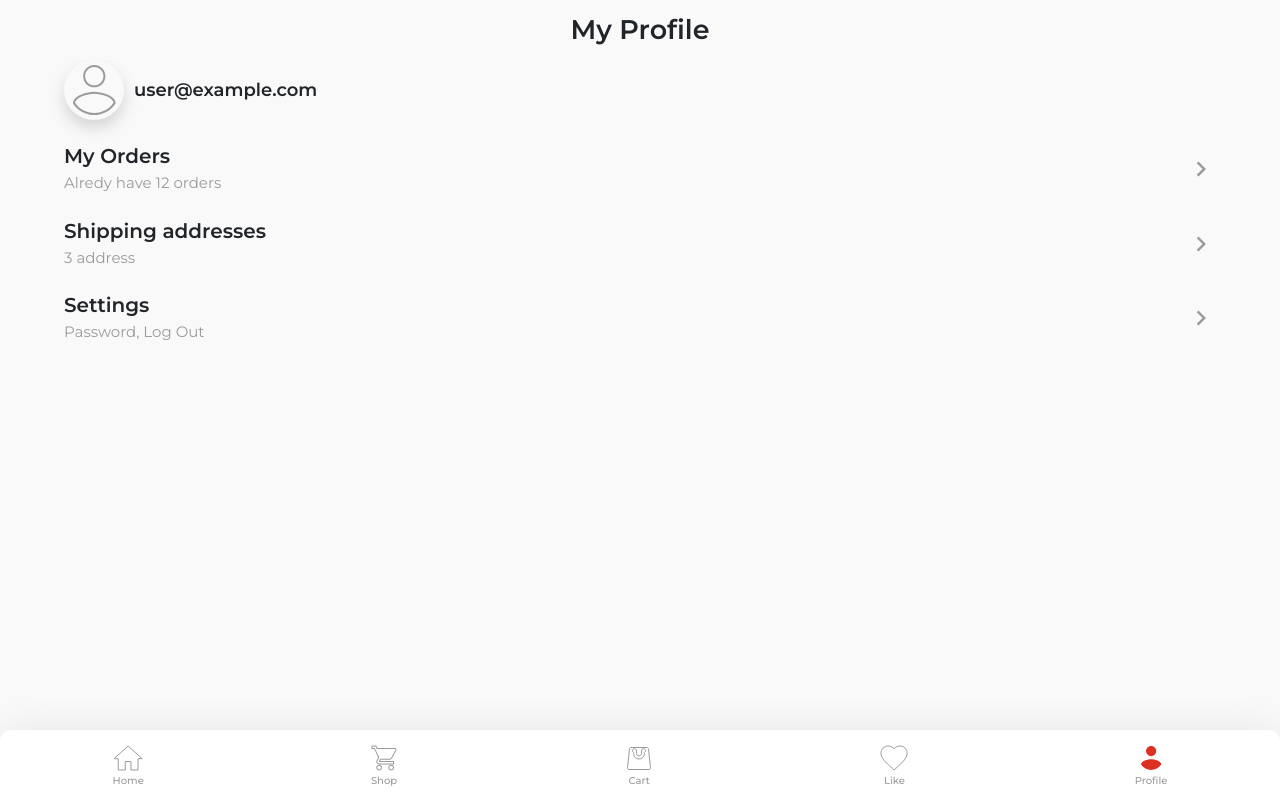
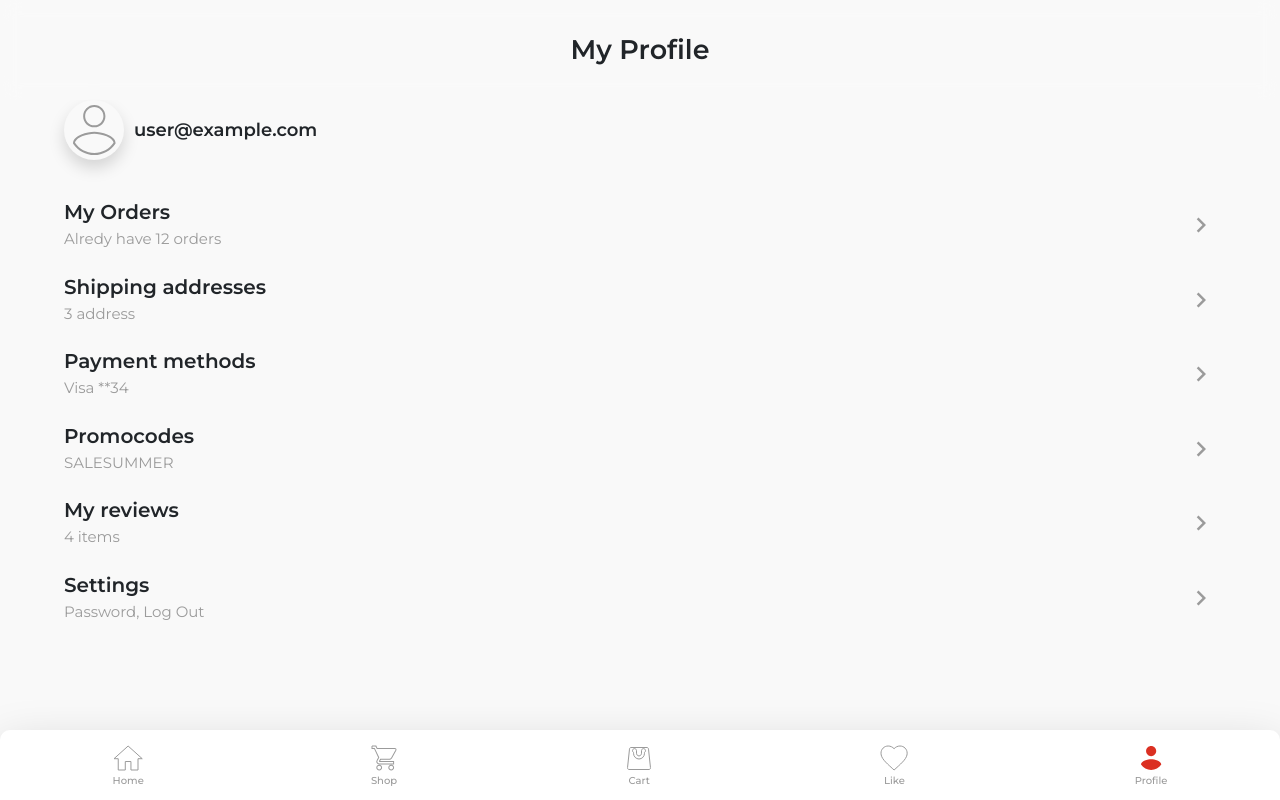
Before and after one commit to izzetomarovcff/e-commerce-react-app, a React (Create React App) app: page /profile in a window 1280 px wide. Built offline with nearby package versions, Linux system fonts and the light colour scheme; no server answers; sample sign-in values are in the browser's storage.

Commit message:
profile good

```diff
--- a/src/pages/Profile.jsx
+++ b/src/pages/Profile.jsx
@@ -31,7 +31,7 @@ function Profile() {
       <div className='header bg-secondary'>My Profile</div>
       <div className="profilecontainer">
         {authUser ? (
-          <div className='profile rounded mb-4'>
+          <div className='profile rounded'>
           <div className="imgprofile shadow">
             <img src="/icons/profile.svg" alt="" />
           </div>
@@ -59,6 +59,36 @@ function Profile() {
           </div>
         </div>
 
+        <div className="myorders  mt-4">
+          <div className="info">
+            <h2>Payment methods</h2>
+            <p className='mt-1'>Visa  **34</p>
+          </div>
+          <div className="to">
+            <img src="/icons/chevron_right.svg" alt="" />
+          </div>
+        </div>
+
+        <div className="myorders  mt-4">
+          <div className="info">
+            <h2>Promocodes</h2>
+            <p className='mt-1'>SALESUMMER</p>
+          </div>
+          <div className="to">
+            <img src="/icons/chevron_right.svg" alt="" />
+          </div>
+        </div>
+
+        <div className="myorders  mt-4">
+          <div className="info">
+            <h2>My reviews</h2>
+            <p className='mt-1'>4 items</p>
+          </div>
+          <div className="to">
+            <img src="/icons/chevron_right.svg" alt="" />
+          </div>
+        </div>
+
         <div className="myorders mt-4">
           <div className="info">
             <h2>Settings</h2>
--- a/src/scss/_style.scss
+++ b/src/scss/_style.scss
@@ -1116,6 +1116,8 @@ a{
         z-index: 100;
         font-size: 27px;
         font-weight: 600;
+        padding-top: 50px;
+        padding-bottom: 50px;
     }
     .profilecontainer{
         width: 90%;
@@ -1126,6 +1128,7 @@ a{
             align-items: center;
             justify-content: flex-start;
             width: 100%;
+            margin-bottom: 40px ;
             .imgprofile{
                 display: flex;
                 align-items: center;
```
Also changed, not shown: src/css/bootstrap.css.
